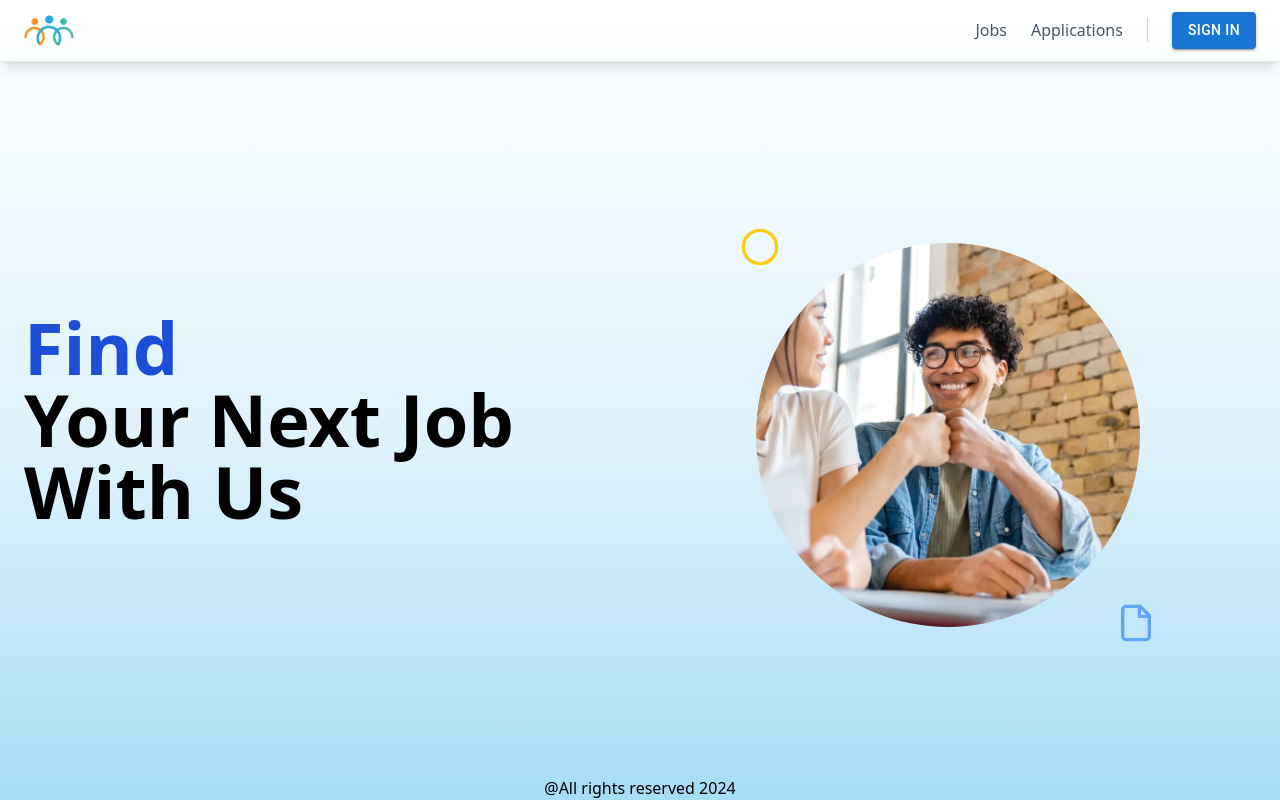
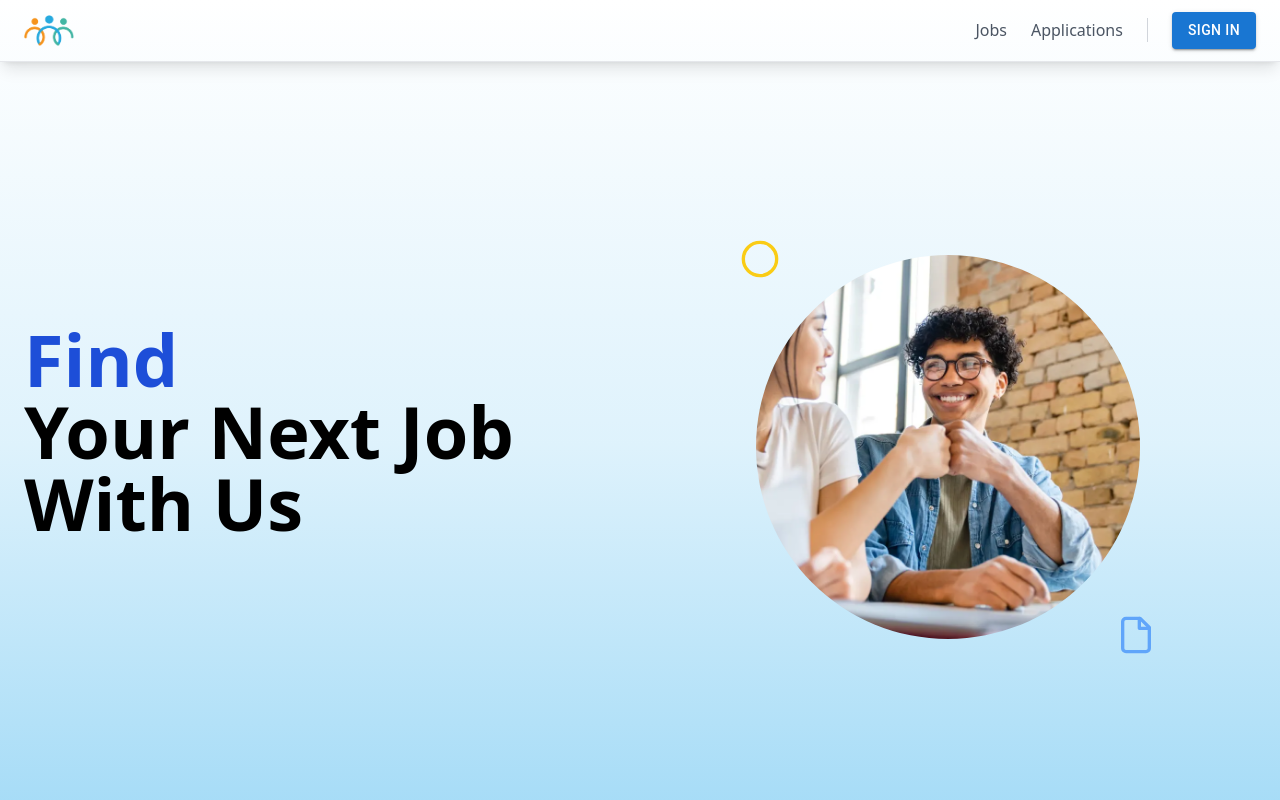
Before and after one commit to YosephSE/ATS, a Next.js app in the folder client/: page / in a window 1280 px wide. Built offline with nearby package versions, Linux system fonts and the light colour scheme; no server answers.

Commit message:
footer removed

```diff
--- a/client/app/page.tsx
+++ b/client/app/page.tsx
@@ -42,9 +42,9 @@ const HomePage = () => {
       </main>
 
 
-      <footer className='w-full text-center'>
+      {/* <footer className='w-full text-center'>
         <h6>@All rights reserved 2024</h6>
-      </footer>
+      </footer> */}
 
       <Modal />
     </div>
```
